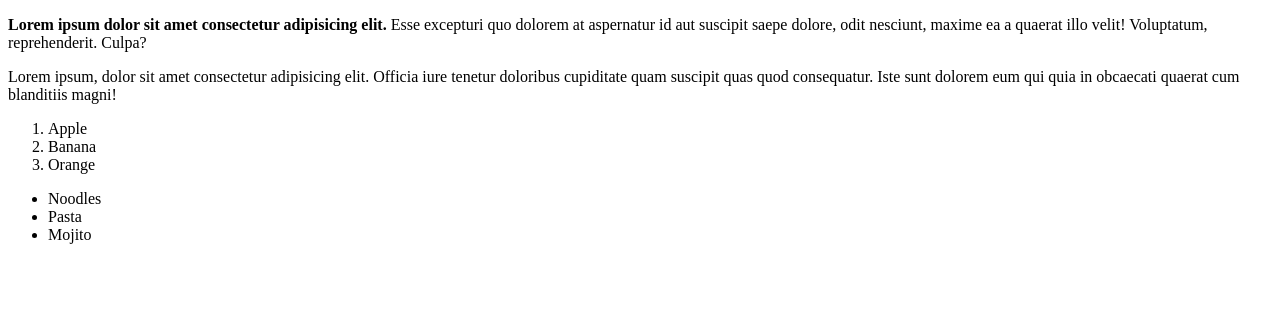
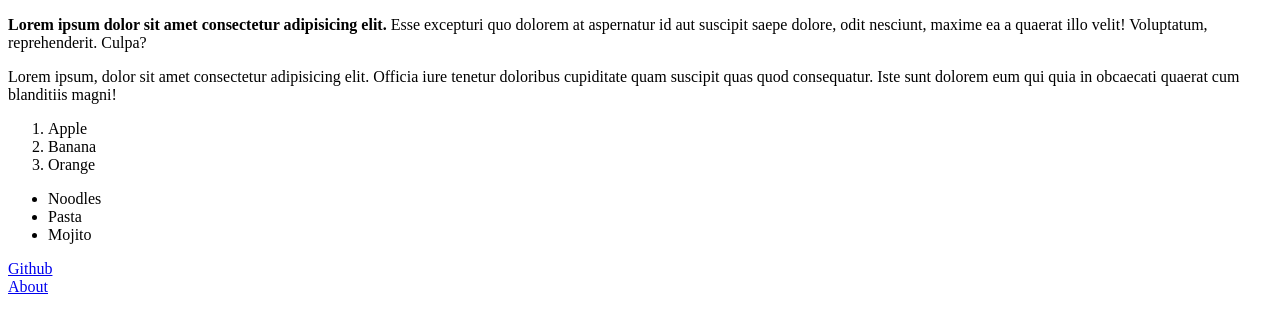
Before and after one commit to KTKarthick006/Webdev, a plain HTML site: page Frontend/index.html in a window 1280 px wide. Drawn offline with Linux system fonts and the light colour scheme.

Commit message:
Add links in the page

```diff
--- a/Frontend/index.html
+++ b/Frontend/index.html
@@ -16,5 +16,8 @@
             <li>Pasta</li>
             <li>Mojito</li>
         </ul>
+        <a href = "https://github.com/" target="_blank" rel="noopener noreferrer">Github</a>
+        <br>
+        <a href="about.html" target="_blank">About</a>
     </body>
 </html>
```
Also changed, not shown: Frontend/images/logo.png (added).
